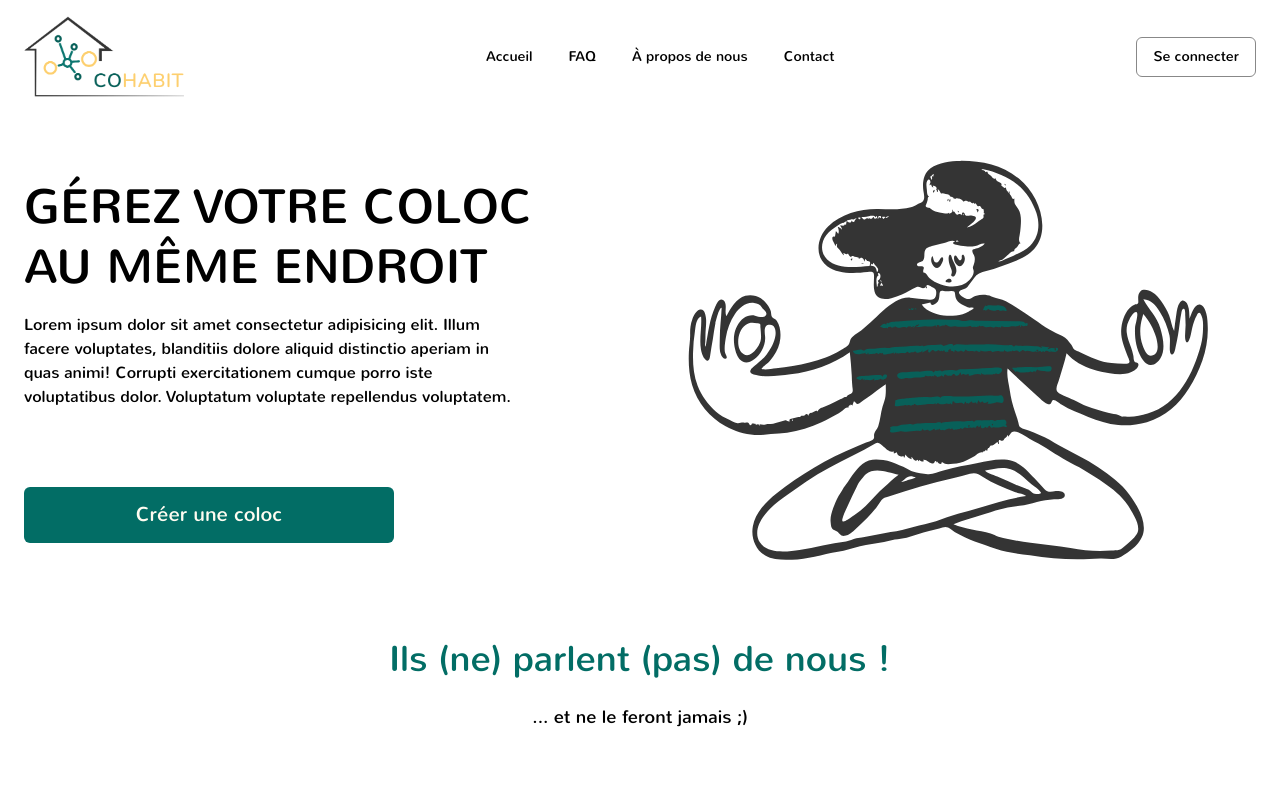
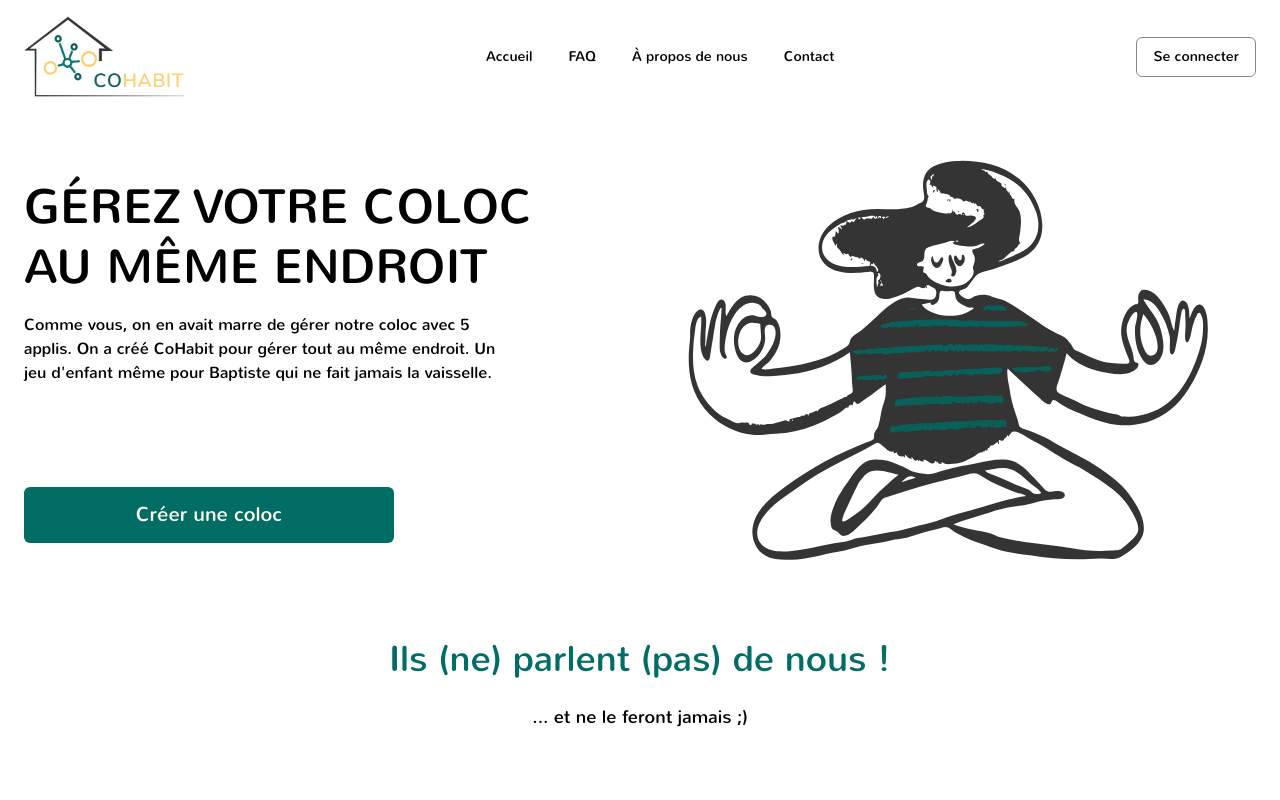
Before and after one commit to O-clock-Kimchi/O-Coloc-front, a React (Vite) app: page / in a window 1280 px wide. Shown: the top 800 px of the page. Built offline with nearby package versions, Linux system fonts and the light colour scheme.

Commit message:
fix: subtitle (lorem removed)

```diff
--- a/src/components/HomePage/HomePage_Tagline.tsx
+++ b/src/components/HomePage/HomePage_Tagline.tsx
@@ -13,10 +13,9 @@ function Tagline() {
               au même endroit
             </h1>
             <p className="md:w-[80%]">
-              Lorem ipsum dolor sit amet consectetur adipisicing elit. Illum
-              facere voluptates, blanditiis dolore aliquid distinctio aperiam in
-              quas animi! Corrupti exercitationem cumque porro iste voluptatibus
-              dolor. Voluptatum voluptate repellendus voluptatem.
+              Comme vous, on en avait marre de gérer notre coloc avec 5 applis.
+              On a créé CoHabit pour gérer tout au même endroit. Un jeu
+              d&apos;enfant même pour Baptiste qui ne fait jamais la vaisselle.
             </p>
           </div>
           <NavLink to="/inscription">
```
